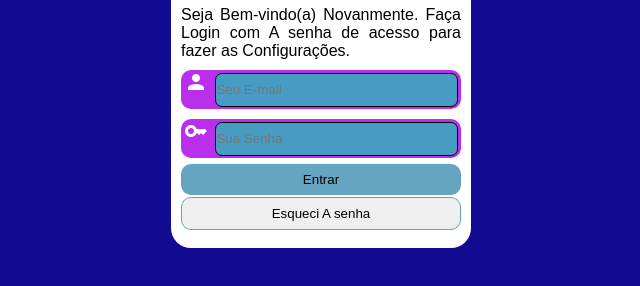
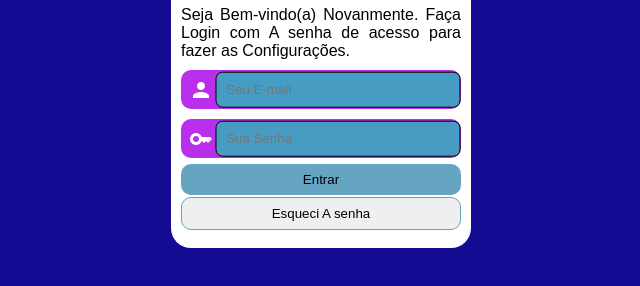
Before and after one commit to christiancaldeira/projeto-login, a plain HTML site: page index.html in a window 1280 px wide. Shown: the part 402-688 px from the top of the page, without its empty margins (319-959 px from the left). Drawn offline with Linux system fonts and the light colour scheme.

Commit message:
Atualizado

```diff
--- a/Estilos/style.css
+++ b/Estilos/style.css
@@ -82,23 +82,35 @@ main {
     margin-top: 10px;
     height: 39px;
 
+    position: relative;
+
 }
 #iemail {
-    padding-top: 8px;
-    padding-bottom: 9px;
-    width: 243px;
+    position: absolute;
+    top: 50%;
+    left: 56%;
+    transform: translate(-50%,-50%);
+
+
+    width: 245px;
+    padding: 9.8px;
     border: 1px solid black;
     background-color:  #479cc4;
     border-radius: 7px;
 
-    position: relative;
+
 
 }
 
 #isenha {
-    padding-top: 8px;
-    padding-bottom: 9px;
-    width: 243px;
+    position: absolute;
+    top: 50%;
+    left: 56%;
+    transform: translate(-50%,-50%);
+
+
+    width: 245px;
+    padding: 9.8px;
     border-radius: 7px;
     border: 1px solid black;
     background-color: #479cc4;
@@ -113,6 +125,7 @@ main {
 
     background-color: #65a5c2;
     border: none;
+
 
 }
 
@@ -136,6 +149,12 @@ main {
 }
 
 .material-icons  {
+    position: absolute;
+    top: 50%;
+    left: 5px;
+    transform: translateY(-50%);
+
+
 
     width: 30px;
     text-align: center;
```
